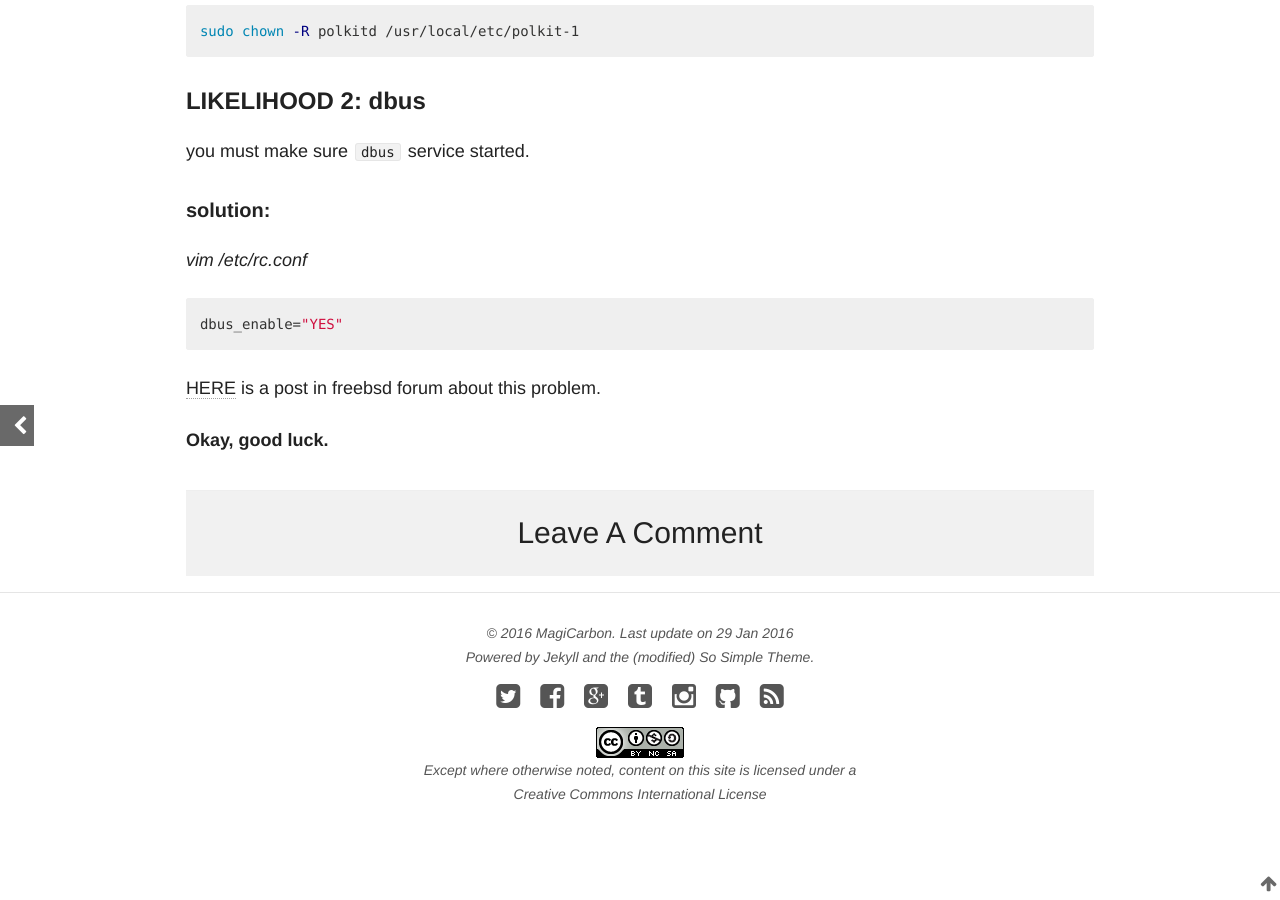
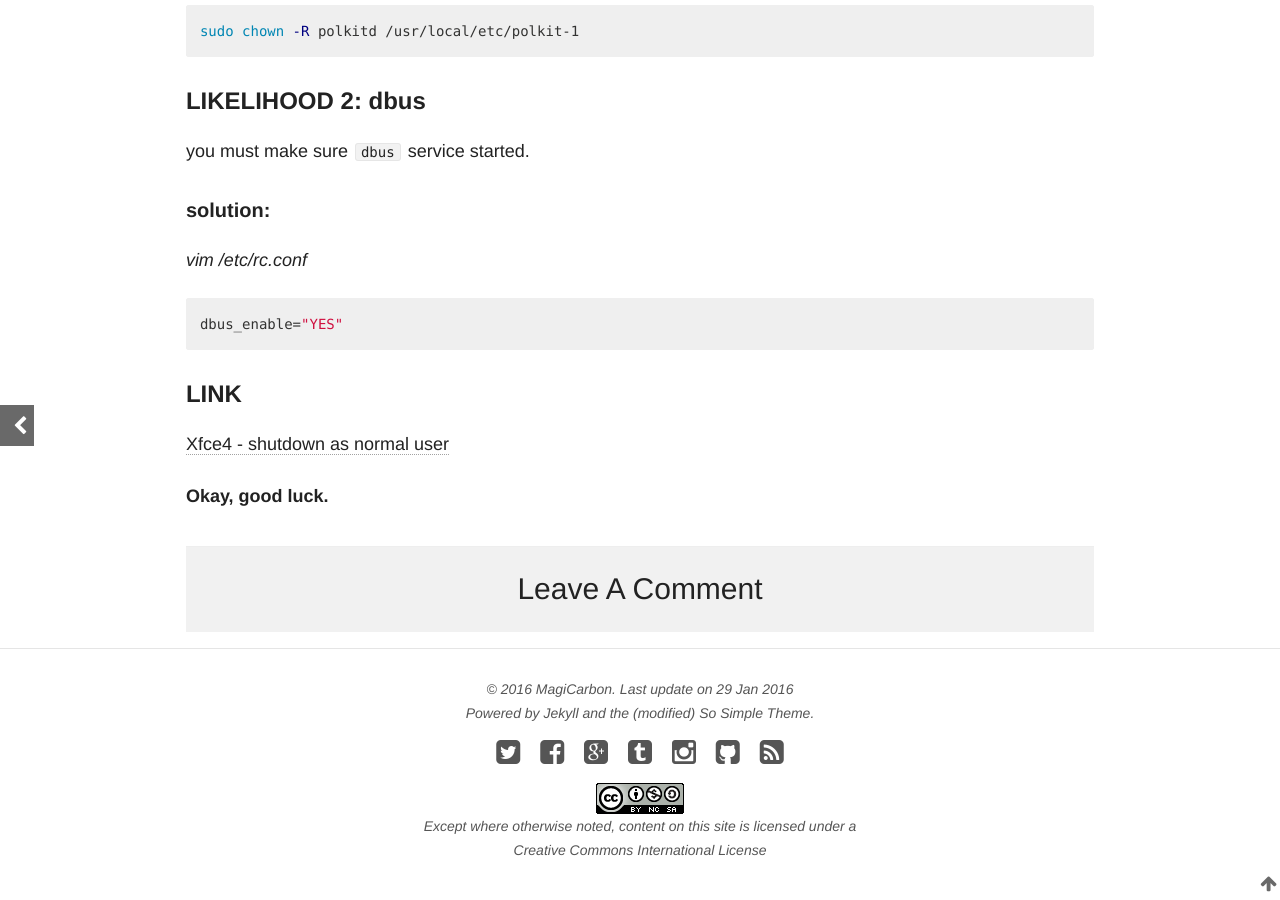
Before and after one commit to MagiCarbon/MagiCarbon.github.io, a Jekyll site: the page built from _posts/blog/2016-01-29-FreeBSD10.2-xfce4.12-shutdown-and-reboot-button-grey-out.md, in a window 1280 px wide and 900 px high, scrolled down 1267 px. Built offline with Jekyll 4.4.1, drawn with Linux system fonts in a browser that asks for light colours; comment, search, counter and statistics services are not loaded.

Commit message:
update post - FreeBSD10.2 xfce4.12 shutdown and reboot button grey out.

````diff
--- a/_posts/blog/2016-01-29-FreeBSD10.2-xfce4.12-shutdown-and-reboot-button-grey-out.md
+++ b/_posts/blog/2016-01-29-FreeBSD10.2-xfce4.12-shutdown-and-reboot-button-grey-out.md
@@ -72,6 +72,8 @@ you must make sure `dbus` service started.
 dbus_enable="YES"
 ```
 
-[HERE](https://forums.freebsd.org/threads/xfce4-shutdown-as-normal-user.53490/){:target="_blank"} is a post in freebsd forum about this problem.
+#### LINK
+
+[Xfce4 - shutdown as normal user](https://forums.freebsd.org/threads/xfce4-shutdown-as-normal-user.53490/){:target="_blank"}
 
 **Okay, good luck.**
````
